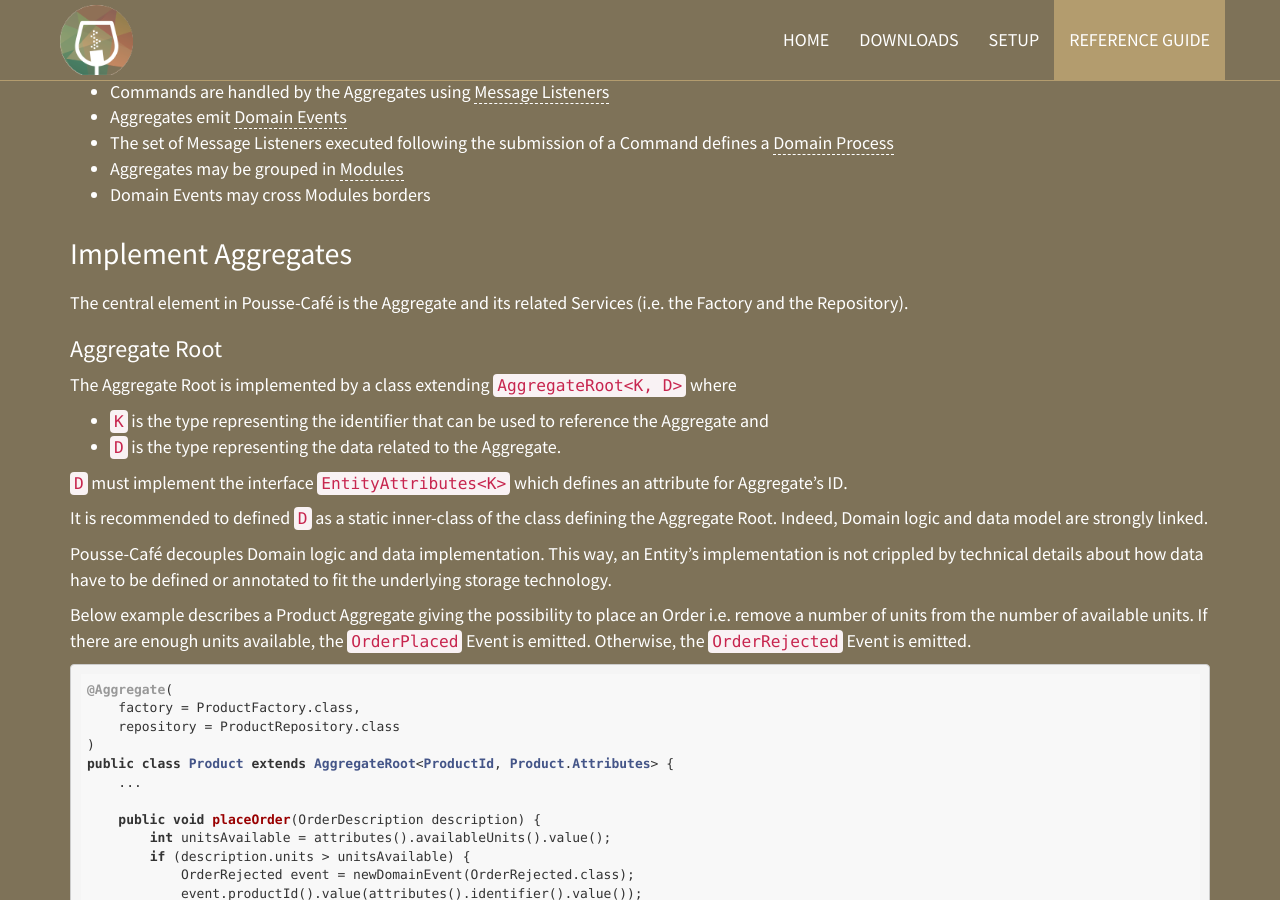
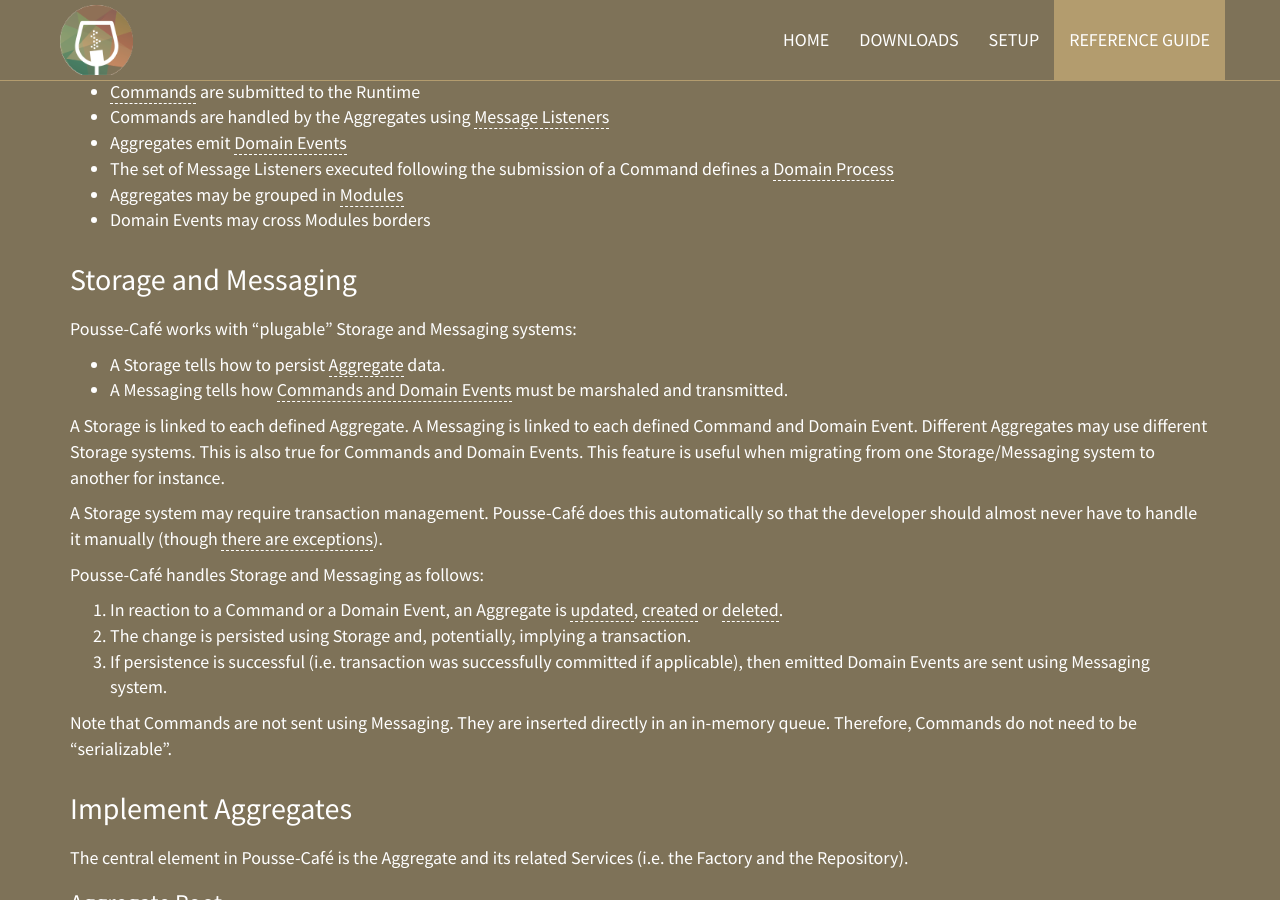
Before and after one commit to pousse-cafe/pousse-cafe.github.io, a Jekyll site: the page built from documentation.md, in a window 1280 px wide and 900 px high, scrolled down 2523 px. Built offline with Jekyll 4.4.1, drawn with Linux system fonts in a browser that asks for light colours; some of the changed text lies outside the part shown.

Commit message:
Improve doc regarding storage and messaging.
Closes #3

```diff
--- a/documentation.md
+++ b/documentation.md
@@ -10,6 +10,7 @@
 - [Domain-Driven Design in a nutshell](#domain-driven-design-in-a-nutshell)
 - [The purpose of Pousse-Café](#the-purpose-of-pousse-caf)
 - [Quick Summary](#quick-summary)
+- [Storage and Messaging](#storage-and-messaging)
 - [Implement Aggregates](#implement-aggregates)
 - [Implement Services](#implement-services)
 - [Handle Messages](#handle-messages)
@@ -103,6 +104,31 @@
 - The set of Message Listeners executed following the submission of a Command defines a [Domain Process](#domain-processes)
 - Aggregates may be grouped in [Modules](#module)
 - Domain Events may cross Modules borders
+
+## Storage and Messaging
+
+Pousse-Café works with "plugable" Storage and Messaging systems:
+
+- A Storage tells how to persist [Aggregate](#implement-aggregates) data.
+- A Messaging tells how [Commands and Domain Events](#handle-messages) must be marshaled and transmitted.
+
+A Storage is linked to each defined Aggregate. A Messaging is linked to each defined Command and Domain Event.
+Different Aggregates may use different Storage systems. This is also true for Commands and Domain Events.
+This feature is useful when migrating from one Storage/Messaging system to another for instance.
+
+A Storage system may require transaction management. Pousse-Café does this automatically so that the developer should
+almost never have to handle it manually (though [there are exceptions](#in-an-explicit-domain-process)).
+
+Pousse-Café handles Storage and Messaging as follows:
+
+1. In reaction to a Command or a Domain Event, an Aggregate is [updated](#in-an-aggregate-root),
+[created](#in-a-factory) or [deleted](#in-a-repository).
+2. The change is persisted using Storage and, potentially, implying a transaction.
+3. If persistence is successful (i.e. transaction was successfully committed if applicable), then emitted Domain Events
+are sent using Messaging system.
+
+Note that Commands are not sent using Messaging. They are inserted directly in an in-memory queue. Therefore,
+Commands do not need to be "serializable".
 
 ## Implement Aggregates
 
@@ -443,8 +469,8 @@
 
 ## Handle Messages
 
-There are 2 types of messages in Pousse-Café: Domain Events and Commands. In DDD, Domain Events are used implement
-eventual consistency. Commands represent inputs from users or external systems.
+There are 2 types of messages in Pousse-Café: Domain Events and Commands. In DDD, one of the purposes of Domain Events
+is eventual consistency. Commands represent inputs from users or external systems.
 
 Messages may directly be handled by Domain components i.e. Aggregate Roots, Factories or Repositories.
 
@@ -482,7 +508,8 @@
 ``createMyAggregates`` creates zero, one or several Aggregates each time an event ``Event3`` is consumed.
 
 When new Aggregates are created, Pousse-Café automatically starts a transaction and commits it if the storage requires
-it.
+it when persisting the newly created Aggregates. The creation itself i.e. the execution of the message listener
+happens outside of the transaction (actually, before it).
 
 Note that there cannot be several listeners per Factory consuming the same message.
 
@@ -502,7 +529,7 @@
         ...
     }
 
-``updateAggregate`` updates the Aggregate in function of consumed ``Event1``. Pousse-Café automatically starts a transaction and commits it if the storage requires it.
+``updateAggregate`` updates the Aggregate in function of consumed ``Event1``. Pousse-Café automatically starts a transaction and commits it if the storage requires it. The message listener is executed inside of the transaction.
 
 The identity of the Aggregates to update needs to be extracted from the event. Therefore, message listeners defined in
 Aggregate Roots require a ``AggregateMessageListenerRunner<M, K, A>`` where
@@ -530,19 +557,28 @@
 
 Below example illustrates the runner for the listener in above example:
 
-    public class UpdateAggregateRunner extends DefaultAggregateMessageListenerRunner<Event2, MyAggregateId , MyAggregate> {
+    public class UpdateAggregateRunner extends NoContextByDefaultRunner<Event2, MyAggregateId , MyAggregate> {
 
         public TargetAggregates<MyAggregateId> targetAggregates(Event2 message) {
             ...
         }
     }
 
-``DefaultAggregateMessageListenerRunner`` extends ``AggregateMessageListenerRunner`` and simply implies an
+``NoContextByDefaultRunner`` extends ``AggregateMessageListenerRunner`` and simply implies an
 empty update context.
 
-The Aggregates updated by a given event ``Event1`` are identified by the identifiers returned by ``targetAggregatesIds``.
+The Aggregates updated by the consumption of a given event ``Event1`` are identified by the identifiers returned by ``targetAggregatesIds``.
 
 Note that there cannot be several listeners per Aggregate consuming the same message.
+
+In order to accelerate the writing of runners, helpers exist for common situations:
+
+- `AlwaysUpdateRunner`: always update (target aggregates must exist)
+- `AlwaysUpdateOneRunner`: always update the target aggregate (target aggregate must exist)
+- `UpdateOrCreateRunner`: update the target aggregates or create them if they do not exist (a factory listener must
+handle this)
+- `UpdateOrCreateOneRunner`: update the target aggregate or create it if it does not exist (a factory listener must
+handle this)
 
 ### In a Repository
 
@@ -802,7 +838,9 @@
                 .build();
     }
 
-The creation itself must be handled by a [Factory listener](#in-a-factory).
+The creation itself must be handled by a [Factory listener](#in-a-factory). Above logic is implemented by helpers
+`UpdateOrCreateRunner` and `UpdateOrCreateOneRunner`. It is recommended to extend one of them when doing
+"update or create" in a collision-prone environment.
 
 Note that in a collision-free environment, the "else" block of above code is useless as creation will always be
 executed in case no update was.
```
